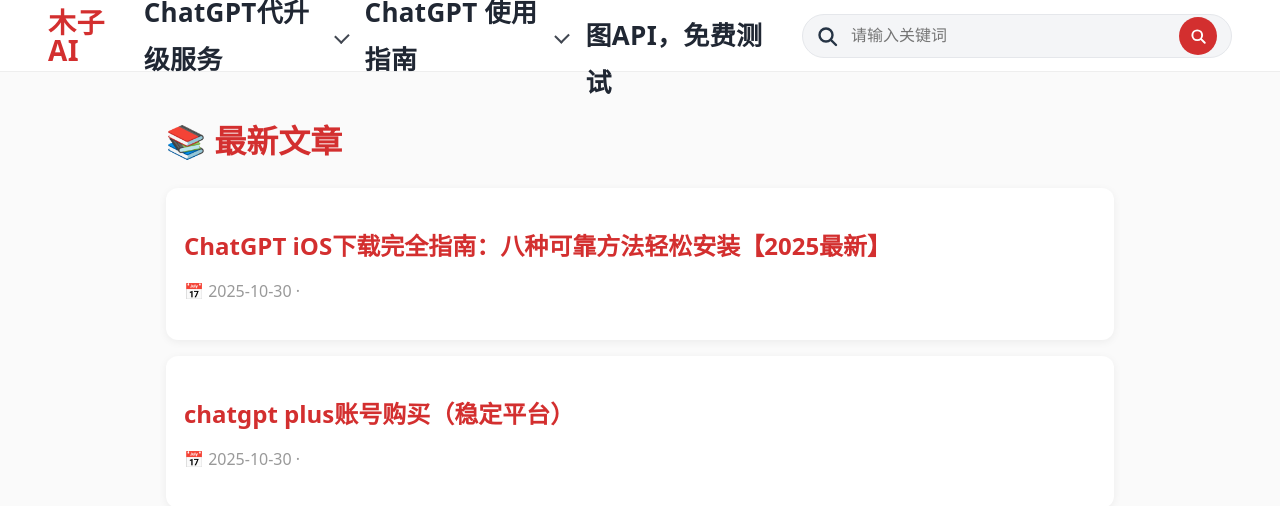
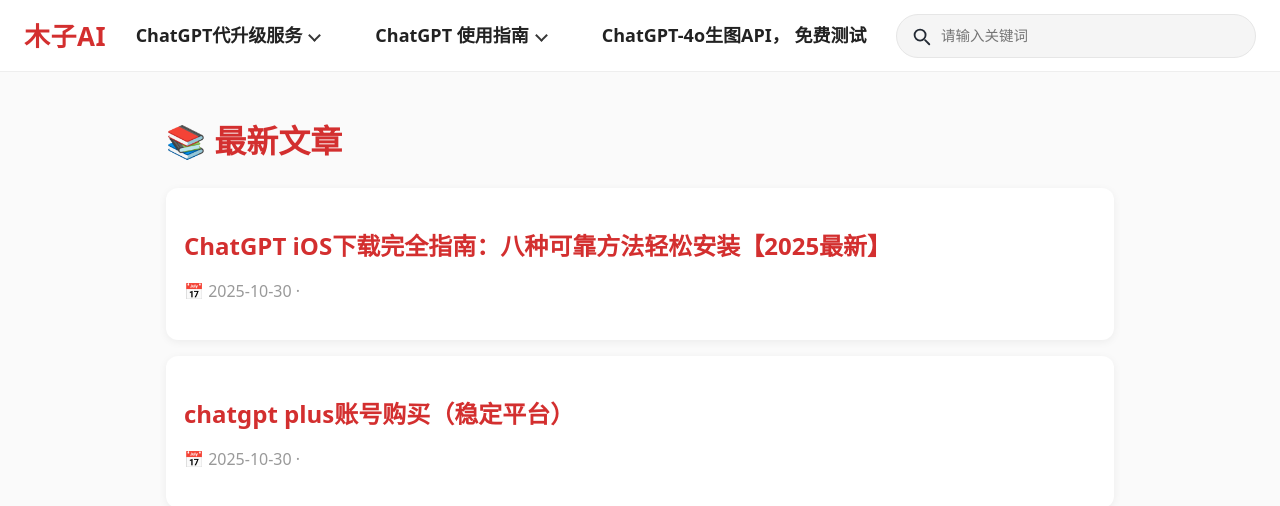
Before and after one commit to midmenprepchina-ctrl/-3-, a Jekyll site: the page built from index.html, in a window 1280 px wide. Shown: the top 506 px of the page. Built offline with Jekyll 4.4.1, drawn with Linux system fonts in a browser that asks for light colours.

Commit message:
Update nav.html

```diff
--- a/_includes/nav.html
+++ b/_includes/nav.html
@@ -1,126 +1,103 @@
-<!-- _includes/nav.html  固定导航 + 下拉菜单 + 搜索框（左侧放放大镜图标） -->
 <style>
 :root{
+  --nav-height:72px;
   --brand:#D32F2F;
-    --text:#202733;
-    --muted:#7a8499;
-    --bg:#ffffff;
-    --pill:#f4f5f7;
-    --shadow:0 10px 30px rgba(15,23,42,.08);
+  --text:#222;
+}
+*{box-sizing:border-box}
+body{margin:0; padding-top:var(--nav-height)}
+
+/* 顶部导航 */
+.navbar{
+  position:fixed; inset:0 0 auto 0; height:var(--nav-height);
+  z-index:9999; background:#fff; border-bottom:1px solid #eee;
+  display:flex; align-items:center; justify-content:space-between;
+  padding:0 24px;
 }
 
-  /* 整体导航条 */
-  .navbar{
-    position:fixed; inset:0 0 auto 0; z-index:9999;
-    height:72px; background:var(--bg);
-    border-bottom:1px solid #eee;
-    display:flex; align-items:center; gap:28px;
-    padding:0 clamp(16px,4vw,48px);
-  }
-  /* 左侧：LOGO 文本（更大更醒目） */
-  .logo{
-    text-decoration:none; display:flex; align-items:center; gap:8px;
-    margin-right:8px;
-  }
+/* 左侧 LOGO（保持略大） */
+.logo{display:flex; align-items:center; text-decoration:none}
 .logo-text{
-    font-weight:900; letter-spacing:.5px;
-    color:var(--brand);
-    font-size: clamp(22px, 3.2vw, 28px);
+  font-weight:800; color:var(--brand);
+  font-size:26px; line-height:1;
 }
 
-  /* 中间：主菜单，等分铺开 */
+/* 中间主菜单：字体稍微变小 */
 .nav-center{
-    flex:1 1 auto;
-    display:grid;
-    grid-auto-flow:column;
-    justify-content:space-evenly;
-    align-items:center;
-    gap:18px;
-    min-width: 520px;
+  display:flex; align-items:center; gap:56px;
 }
-  .nav-item{
-    position:relative;
+
+/* 主菜单链接（改小：18px） */
+.nav-link{
+  position:relative; display:flex; align-items:center; gap:8px;
+  color:var(--text); text-decoration:none; font-weight:700;
+  font-size:18px;  /* ← 这里从 20/22px 降到 18px */
 }
-  .nav-link{
-    display:inline-flex; align-items:center; gap:10px;
-    font-weight:800; letter-spacing:.3px;
-    text-decoration:none; color:var(--text);
-    font-size: clamp(18px, 2.1vw, 26px);  /* 主菜单更大 */
-    padding:10px 0;
+
+/* 空心小箭头（略大） */
+.caret{
+  display:inline-block; width:9px; height:9px;
+  border:2px solid currentColor; border-left:0; border-top:0;
+  transform:rotate(45deg); transition:transform .2s ease;
+  opacity:.9;
 }
-  .nav-link:hover{ color:var(--brand); }
 
-  /* 空心小箭头（更大更明显） */
-  .caret{
-    width:12px; height:12px;
-    border:2px solid currentColor; border-top:0; border-left:0;
-    transform: rotate(45deg); opacity:.85;
-    transition: transform .2s ease, opacity .2s ease;
-  }
-  .nav-item.open > .nav-link .caret{ transform: rotate(-135deg); opacity:1; }
-
-  /* 下拉菜单（不闪退）：父级保持 hover 时可见 */
+/* 下拉菜单 */
 .dropdown{
-    position:absolute; top:54px; left:0;
-    min-width: 280px; background:#fff; border-radius:14px;
-    box-shadow: var(--shadow);
-    padding:12px 6px;
-    opacity:0; visibility:hidden; transform:translateY(8px);
-    transition: .18s ease;
-    pointer-events:none;
-  }
-  .nav-item:hover .dropdown,
-  .nav-item.open  .dropdown{
-    opacity:1; visibility:visible; transform:translateY(0);
-    pointer-events:auto;
+  position:absolute; top:calc(100% + 14px); left:0; min-width:260px;
+  background:#fff; border-radius:12px; box-shadow:0 10px 28px rgba(0,0,0,.12);
+  padding:10px 0; opacity:0; transform:translateY(10px);
+  pointer-events:none; visibility:hidden; transition:all .18s ease;
 }
 .dropdown a{
-    display:block; padding:14px 18px; border-radius:10px;
-    color:var(--text); text-decoration:none; font-size:18px; font-weight:700;
+  display:block; padding:12px 18px; color:#111; text-decoration:none;
+  font-weight:600; font-size:15.5px;  /* ← 子菜单更小一点 */
 }
-  .dropdown a:hover{ background:#f8f8f8; color:var(--brand); }
+.dropdown a:hover{background:#f7f7f7; color:var(--brand)}
 
-  /* 右侧：搜索框（左侧放放大镜） */
+/* 悬停防闪退区域 */
+.item{position:relative; padding:12px 0}
+.item:hover .dropdown{
+  opacity:1; transform:translateY(0); pointer-events:auto; visibility:visible;
+}
+.item:hover .caret{transform:rotate(-135deg)}
+
+/* 右侧搜索（图标在左、较大） */
 .search{
-    flex:0 0 auto; display:flex; align-items:center; gap:10px;
-    background:var(--pill); border:1px solid #e5e7eb;
-    height:44px; padding:0 14px 0 46px;  /* 预留给左侧图标 */
-    border-radius:28px; position:relative;
+  position:relative; width:360px; max-width:36vw;
+  display:flex; align-items:center;
 }
 .search input{
-    border:0; outline:0; background:transparent;
-    width:min(28vw, 320px); font-size:16px; color:var(--text);
+  width:100%; height:44px; padding:0 16px 0 44px;
+  background:#f5f5f5; border:1px solid #e6e6e6; outline:0;
+  border-radius:999px; font-size:14.5px;
 }
-  .search-btn{
-    width:38px; height:38px; border-radius:50%;
-    border:0; background:var(--brand); cursor:pointer;
-    display:flex; align-items:center; justify-content:center;
-    transition: transform .15s ease;
+.search .icon{
+  position:absolute; left:14px; width:22px; height:22px; display:block;
+  color:#232a34;
 }
-  .search-btn:hover{ transform: translateY(-1px); }
 
-  /* 左侧放大镜（基于 SVG，稍大） */
-  .search-icon{
-    position:absolute; left:12px; top:50%; transform:translateY(-50%);
-    width:24px; height:24px; display:inline-flex;
+/* 布局在窄屏时稍微紧凑 */
+@media (max-width:1100px){
+  .nav-center{gap:36px}
+  .nav-link{font-size:17px}
+  .dropdown{min-width:230px}
 }
-  .search-icon svg{ width:100%; height:100%; stroke:#263445; }
-
-  /* 页面内容为了不被顶掉：请在页面 CSS 里保持 padding-top≥72px */
-  body{ padding-top:72px; }
 </style>
 
 <nav class="navbar">
+  <!-- 左侧 LOGO -->
+  <a class="logo" href="{{ site.baseurl }}/">
+    <span class="logo-text">木子AI</span>
+  </a>
 
-  <!-- 左：LOGO 文本 -->
-  <a class="logo" href="{{ site.baseurl }}/"><span class="logo-text">木子AI</span></a>
+  <!-- 中间主菜单（等间距铺开） -->
+  <div class="nav-center">
 
-  <!-- 中：主菜单（等距铺开） -->
-  <div class="nav-center">
-    <!-- 1. ChatGPT代升级服务（有下拉） -->
-    <div class="nav-item" onmouseenter="this.classList.add('open')" onmouseleave="this.classList.remove('open')">
+    <!-- 1. ChatGPT代升级服务（含下拉） -->
+    <div class="item">
       <a class="nav-link" href="{{ site.baseurl }}/plus.html">
-        ChatGPT代升级服务 <i class="caret" aria-hidden="true"></i>
+        ChatGPT代升级服务 <i class="caret"></i>
       </a>
       <div class="dropdown">
         <a href="{{ site.baseurl }}/plus.html">GPT PLUS代升级</a>
@@ -128,41 +105,32 @@
       </div>
     </div>
 
-    <!-- 2. ChatGPT 使用指南（有下拉，可先放占位链接） -->
-    <div class="nav-item" onmouseenter="this.classList.add('open')" onmouseleave="this.classList.remove('open')">
+    <!-- 2. ChatGPT 使用指南（含下拉，子项可直达具体文章） -->
+    <div class="item">
       <a class="nav-link" href="{{ site.baseurl }}/articles.html">
-        ChatGPT 使用指南 <i class="caret" aria-hidden="true"></i>
+        ChatGPT 使用指南 <i class="caret"></i>
       </a>
       <div class="dropdown">
-        <a href="{{ site.baseurl }}/articles.html">账号注册教程</a>
-        <a href="{{ site.baseurl }}/articles.html">支付失败解决</a>
+        <a href="{{ site.baseurl }}/articles/iphone-download-chatgpt.html">账号注册教程</a>
+        <a href="{{ site.baseurl }}/articles/gpt-chong-zhi.html">支付失败解决</a>
       </div>
     </div>
 
-    <!-- 3. ChatGPT-4o生图API，免费测试（无下拉） -->
-    <div class="nav-item">
+    <!-- 3. ChatGPT-4o生图API，免费测试（可换你的专页） -->
+    <div class="item">
       <a class="nav-link" href="{{ site.baseurl }}/about.html">
-        ChatGPT-4o生图API，免费测试
+        ChatGPT-4o生图API， 免费测试
       </a>
     </div>
+
   </div>
 
-  <!-- 右：搜索（左侧有放大镜图标） -->
+  <!-- 右侧搜索（图标在输入框左侧，稍大） -->
   <form class="search" action="{{ site.baseurl }}/search.html" method="get">
-    <span class="search-icon" aria-hidden="true">
-      <!-- 粗一点的放大镜 SVG（接近你发的样式） -->
-      <svg viewBox="0 0 24 24" fill="none" stroke-width="2.4" stroke-linecap="round" stroke-linejoin="round">
-        <circle cx="11" cy="11" r="6.5"></circle>
-        <path d="M16.5 16.5 L21 21"></path>
+    <svg class="icon" viewBox="0 0 24 24" aria-hidden="true">
+      <circle cx="11" cy="11" r="6" fill="none" stroke="currentColor" stroke-width="2"></circle>
+      <line x1="16.5" y1="16.5" x2="21" y2="21" stroke="currentColor" stroke-width="2" stroke-linecap="round"></line>
     </svg>
-    </span>
-    <input type="search" name="q" placeholder="请输入关键词" aria-label="搜索">
-    <button class="search-btn" type="submit" aria-label="搜索">
-      <!-- 白色的放大镜（按钮里） -->
-      <svg viewBox="0 0 24 24" width="18" height="18" fill="none" stroke="#ffffff" stroke-width="2.6" stroke-linecap="round" stroke-linejoin="round">
-        <circle cx="11" cy="11" r="6.5"></circle>
-        <path d="M16.5 16.5 L21 21"></path>
-      </svg>
-    </button>
+    <input type="search" name="q" placeholder="请输入关键词">
   </form>
 </nav>
```
Lines whose indentation alone changed are shown as unchanged.
